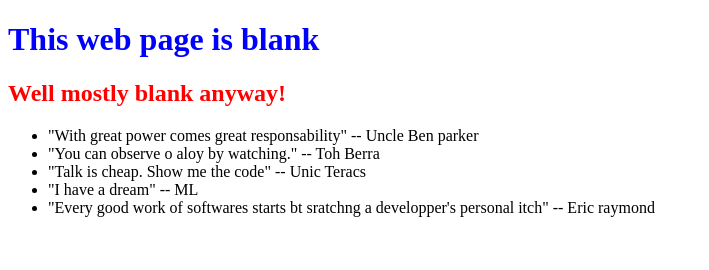
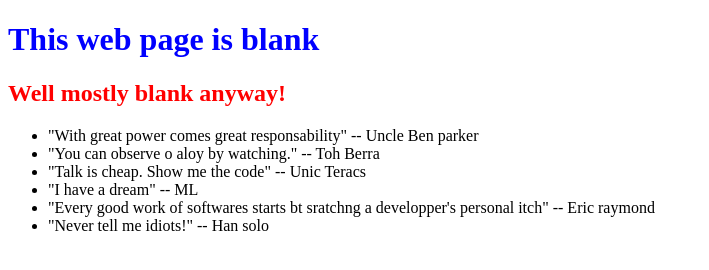
Before and after one commit to Nico31300/0main_openSAP_repo, a plain HTML site: page index.html in a window 1280 px wide. Shown: the whole page, without its empty margins (0-709 px from the left). Drawn offline with Linux system fonts and the light colour scheme.

Commit message:
Han solo quote

```diff
--- a/index.html
+++ b/index.html
@@ -14,6 +14,7 @@
 			<li>"Talk is cheap. Show me the code" -- Unic Teracs</li>
 			<li>"I have a dream" -- ML</li>
 			<li>"Every good work of softwares starts bt sratchng a developper's personal itch" -- Eric raymond</li>
+			<li>"Never tell me idiots!" -- Han solo</li>
 		</ul>
 	</body>
 </html>
```
